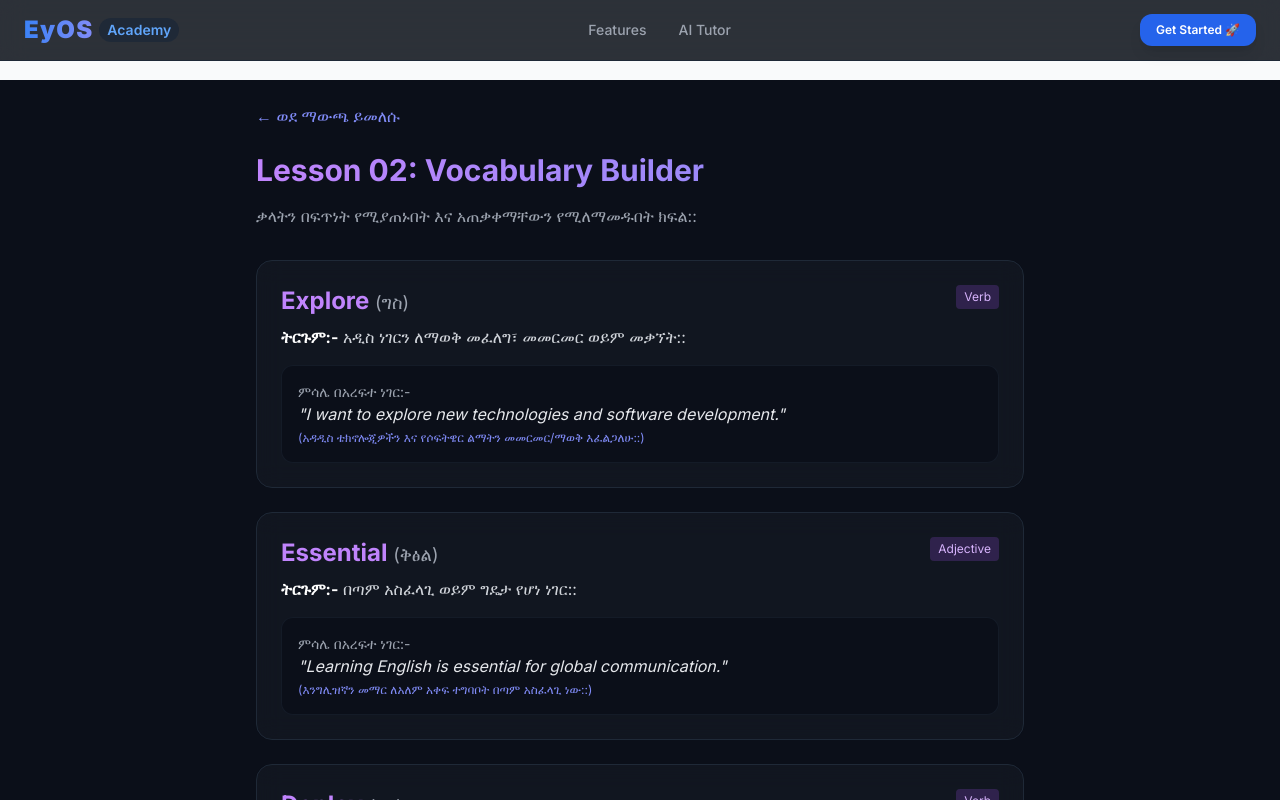
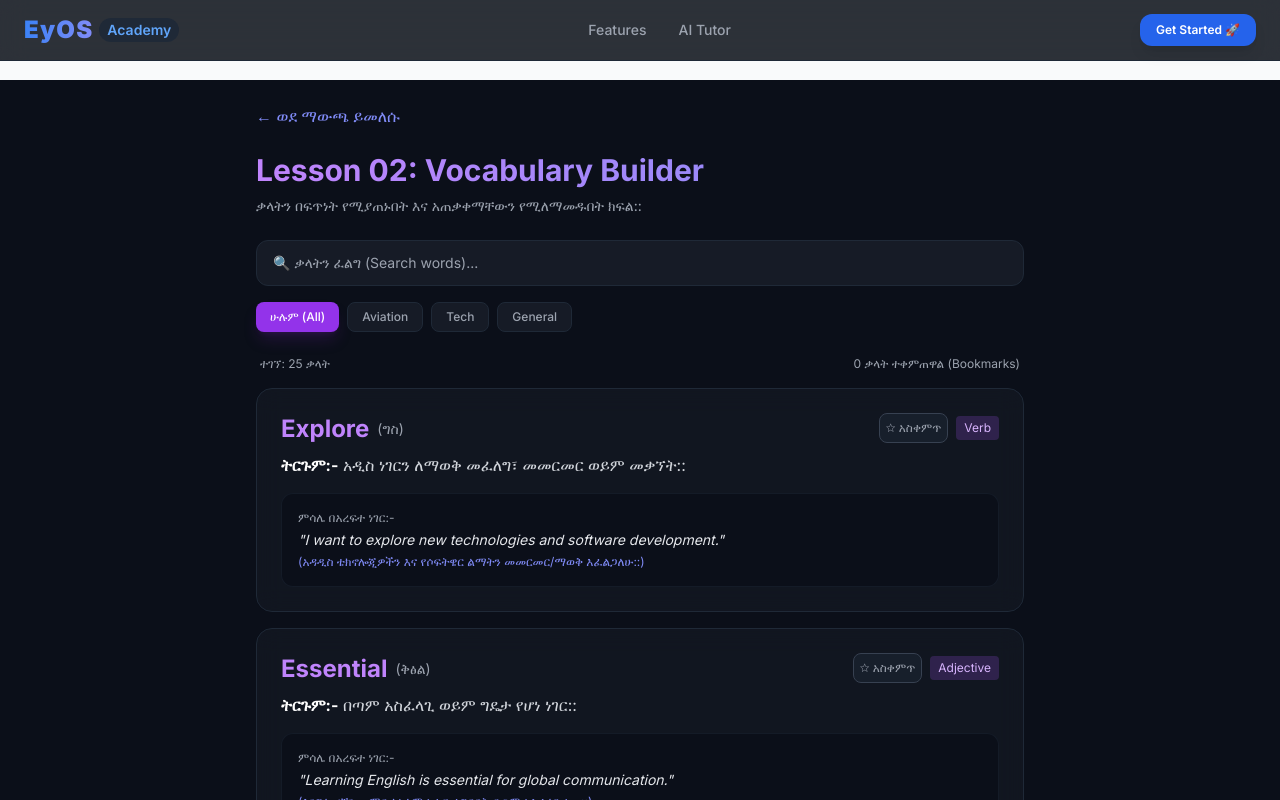
Before and after one commit to eyobaasefa19-hue/EyOS-Academy, a Next.js app: page /lessons/vocabulary in a window 1280 px wide. Shown: the top 800 px of the page. Built offline with nearby package versions, Linux system fonts and the light colour scheme; no server answers.

Commit message:
Implement search and filter for vocabulary words
Added search and category filter functionality for vocabulary words, along with bookmark feature for selected words.

```diff
--- a/src/app/lessons/vocabulary/page.tsx
+++ b/src/app/lessons/vocabulary/page.tsx
@@ -1,24 +1,48 @@
 "use client";
 
 import Link from "next/link";
-import { useState } from "react";
+import { useState, useMemo } from "react";
 import { useRouter } from "next/navigation";
 import { lessonTwoVocabulary } from "./vocabularyData";
 import { supabase } from "../../../lib/supabase";
 
 export default function VocabularyLesson() {
   const [isClaiming, setIsClaiming] = useState(false);
+  const [searchQuery, setSearchQuery] = useState("");
+  const [selectedCategory, setSelectedCategory] = useState<string>("All");
+  const [bookmarkedWords, setBookmarkedWords] = useState<string[]>([]);
+
   const router = useRouter();
+
+  // ቃላትን በፍለጋ እና በምድብ የማጣራት ሎጂክ
+  const filteredVocabulary = useMemo(() => {
+    return lessonTwoVocabulary.filter((item) => {
+      const matchesSearch =
+        item.word.toLowerCase().includes(searchQuery.toLowerCase()) ||
+        item.meaning.toLowerCase().includes(searchQuery.toLowerCase()) ||
+        item.exampleEng.toLowerCase().includes(searchQuery.toLowerCase());
+
+      const matchesCategory =
+        selectedCategory === "All" || item.category === selectedCategory;
+
+      return matchesSearch && matchesCategory;
+    });
+  }, [searchQuery, selectedCategory]);
+
+  // ቃላትን ከዕልባት (Bookmark) የማድረግ/የማንሳት ሎጂክ
+  const toggleBookmark = (word: string) => {
+    setBookmarkedWords((prev) =>
+      prev.includes(word) ? prev.filter(w => w !== word) : [...prev, word]
+    );
+  };
 
   const handleCompleteLesson = async () => {
     setIsClaiming(true);
 
     try {
-      // 1. የገባውን ተጠቃሚ (User) መለየት
       const { data: { user } } = await supabase.auth.getUser();
 
       if (user) {
-        // 2. አሁን ያለውን የ XP መጠን ከ UserProfile ቴብል ማምጣት
         const { data: profile, error: fetchError } = await supabase
           .from('UserProfile')
           .select('xpPoints')
@@ -29,7 +53,6 @@ export default function VocabularyLesson() {
 
         const currentXP = profile?.xpPoints || 0;
 
-        // 3. አዲሱን 50 XP ደምሮ UserProfile ቴብሉን አፕዴት ማድረግ
         const { error: updateError } = await supabase
           .from('UserProfile')
           .update({ xpPoints: currentXP + 50 })
@@ -38,7 +61,6 @@ export default function VocabularyLesson() {
         if (updateError) throw updateError;
       }
 
-      // ሁሉም ሲሳካ ወደ ዳሽቦርድ መመለስ
       router.push("/dashboard");
       router.refresh();
     } catch (error) {
@@ -49,36 +71,96 @@ export default function VocabularyLesson() {
   };
 
   return (
-    <div className="min-h-screen bg-[#0B0F19] text-white p-6 pb-24">
+    <div className="min-h-screen bg-[#0B0F19] text-white p-4 sm:p-6 pb-24">
       <div className="max-w-3xl mx-auto">
-        <Link href="/dashboard" className="text-indigo-400 hover:underline mb-6 inline-block transition-transform hover:-translate-x-1">
+        <Link href="/dashboard" className="text-indigo-400 hover:underline mb-6 inline-block transition-transform hover:-translate-x-1 text-sm sm:text-base">
           ← ወደ ማውጫ ይመለሱ
         </Link>
 
-        <h1 className="text-3xl font-bold mb-4 bg-gradient-to-r from-purple-400 to-indigo-400 bg-clip-text text-transparent">
+        <h1 className="text-2xl sm:text-3xl font-bold mb-2 bg-gradient-to-r from-purple-400 to-indigo-400 bg-clip-text text-transparent">
           Lesson 02: Vocabulary Builder
         </h1>
-        <p className="text-gray-400 mb-8">ቃላትን በፍጥነት የሚያጠኑበት እና አጠቃቀማቸውን የሚለማመዱበት ክፍል::</p>
+        <p className="text-sm text-gray-400 mb-6">ቃላትን በፍጥነት የሚያጠኑበት እና አጠቃቀማቸውን የሚለማመዱበት ክፍል::</p>
+
+        {/* ፈልግ እና ማጣሪያ (Search and Filters) */}
+        <div className="space-y-4 mb-6">
+          <input
+            type="text"
+            placeholder="🔍 ቃላትን ፈልግ (Search words)..."
+            value={searchQuery}
+            onChange={(e) => setSearchQuery(e.target.value)}
+            className="w-full bg-[#161B26] border border-gray-800 rounded-xl px-4 py-3 text-sm text-white focus:outline-none focus:border-purple-500 transition-colors"
+          />
+
+          <div className="flex flex-wrap gap-2">
+            {["All", "Aviation", "Tech", "General"].map((cat) => (
+              <button
+                key={cat}
+                onClick={() => setSelectedCategory(cat)}
+                className={`px-3.5 py-1.5 rounded-lg text-xs font-medium transition-all ${
+                  selectedCategory === cat
+                    ? "bg-purple-600 text-white shadow-lg shadow-purple-900/30"
+                    : "bg-[#161B26] text-gray-400 hover:text-white border border-gray-800"
+                }`}
+              >
+                {cat === "All" ? "ሁሉም (All)" : cat}
+              </button>
+            ))}
+          </div>
+        </div>
+
+        {/* የቃላት ብዛት ማሳያ */}
+        <div className="flex justify-between items-center mb-4 text-xs text-gray-400 px-1">
+          <span>ተገኘ: {filteredVocabulary.length} ቃላት</span>
+          <span>{bookmarkedWords.length} ቃላት ተቀምጠዋል (Bookmarks)</span>
+        </div>
 
         {/* ዳይናሚክ የሆነው የካርዶች ሉፕ (Map) */}
-        {lessonTwoVocabulary.map((item, index) => (
-          <div key={index} className="bg-[#161B26]/60 backdrop-blur-md border border-gray-800 p-6 rounded-2xl mb-6 hover:border-purple-500/40 transition-colors">
+        {filteredVocabulary.length === 0 ? (
+          <div className="text-center py-12 bg-[#161B26]/40 border border-gray-800 rounded-2xl">
+            <p className="text-gray-400 text-sm">ምንም የሚዛመድ ቃል አልተገኘም።</p>
+          </div>
+        ) : (
+          filteredVocabulary.map((item, index) => {
+            const isBookmarked = bookmarkedWords.includes(item.word);
+            return (
+              <div
+                key={index}
+                className="bg-[#161B26]/60 backdrop-blur-md border border-gray-800 p-5 sm:p-6 rounded-2xl mb-4 hover:border-purple-500/40 transition-colors relative"
+              >
                 <div className="flex justify-between items-start mb-2">
-              <h2 className="text-2xl font-bold text-purple-400">
-                {item.word} <span className="text-lg text-gray-400 font-normal">({item.amharicType})</span>
+                  <div>
+                    <h2 className="text-xl sm:text-2xl font-bold text-purple-400 flex items-center gap-2">
+                      {item.word}
+                      <span className="text-sm text-gray-400 font-normal">({item.amharicType})</span>
                     </h2>
+                  </div>
+
+                  <div className="flex items-center gap-2">
+                    <button
+                      onClick={() => toggleBookmark(item.word)}
+                      className={`p-1.5 rounded-lg border text-xs transition-colors ${
+                        isBookmarked
+                          ? "bg-amber-500/20 border-amber-500/40 text-amber-300"
+                          : "bg-gray-800/50 border-gray-700 text-gray-400 hover:text-white"
+                      }`}
+                      title={isBookmarked ? "ከተቀመጡ ቃላት ሰርዝ" : "አስቀምጥ (Bookmark)"}
+                    >
+                      {isBookmarked ? "⭐ ተቀምጧል" : "☆ አስቀምጥ"}
+                    </button>
                     <span className="text-xs bg-purple-500/20 text-purple-300 px-2 py-1 rounded">
                       {item.englishType}
                     </span>
                   </div>
+                </div>
 
-            <p className="text-gray-300 mb-4">
+                <p className="text-gray-300 mb-4 text-sm sm:text-base">
                   <strong className="text-white">ትርጉም:-</strong> {item.meaning}
                 </p>
 
-            <div className="bg-[#0B0F19] p-4 rounded-xl border border-gray-800/50">
-              <p className="text-sm text-gray-400 mb-1`">ምሳሌ በአረፍተ ነገር:-</p>
-              <p className="text-gray-200 italic">
+                <div className="bg-[#0B0F19] p-3.5 sm:p-4 rounded-xl border border-gray-800/50">
+                  <p className="text-xs text-gray-400 mb-1">ምሳሌ በአረፍተ ነገር:-</p>
+                  <p className="text-gray-200 italic text-sm">
                     "{item.exampleEng}"
                   </p>
                   <p className="text-xs text-indigo-400 mt-1">
@@ -86,15 +168,17 @@ export default function VocabularyLesson() {
                   </p>
                 </div>
               </div>
-        ))}
+            );
+          })
+        )}
         {/* ሉፕ እዚህ ያልቃል */}
 
         {/* ማጠናቀቂያ እና XP መቀበያ ቁልፍ */}
-        <div className="mt-12 flex justify-center">
+        <div className="mt-10 flex justify-center">
           <button
             onClick={handleCompleteLesson}
             disabled={isClaiming}
-            className={`px-8 py-4 rounded-full font-bold text-lg transition-all shadow-lg ${
+            className={`px-8 py-3.5 sm:py-4 rounded-full font-bold text-base sm:text-lg transition-all shadow-lg ${
               isClaiming
                 ? "bg-gray-700 text-gray-400 cursor-not-allowed"
                 : "bg-gradient-to-r from-purple-600 to-indigo-600 hover:scale-105 hover:shadow-purple-500/25 text-white"
```
Lines whose indentation alone changed are shown as unchanged.
